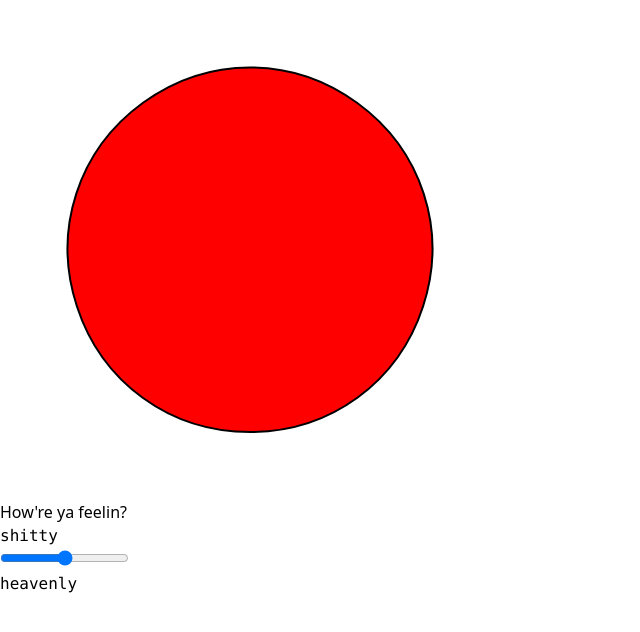
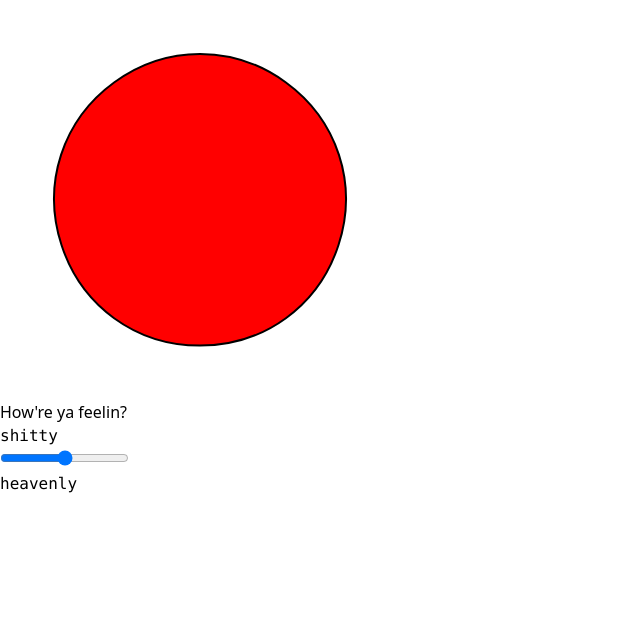
Before and after one commit to Suraj-Gov/moody, a React (Vite) app: page / in a window 1280 px wide. Shown: the top 632 px of the page, without its empty margins (0-640 px from the left). Built offline with nearby package versions, Linux system fonts and the light colour scheme.

Commit message:
fix: vals derived from size

```diff
--- a/src/App.tsx
+++ b/src/App.tsx
@@ -14,7 +14,7 @@ function App() {
   return (
     <div className="flex justify-center items-center h-screen">
       <main className="flex flex-col justify-center items-center gap-12">
-        <ReactivePolyflower curr={moodQ} range={range} size={250} />
+        <ReactivePolyflower curr={moodQ} range={range} size={200} />
         <section className="flex flex-col justify-center items-center">
           <label htmlFor="mood-slider">How're ya feelin?</label>
           <div className="mt-4 flex gap-4">
--- a/src/components/ReactivePolyflower.tsx
+++ b/src/components/ReactivePolyflower.tsx
@@ -90,13 +90,13 @@ const getReactiveConfig = (props: props) => {
   if (isHeavenly) {
     const d = toRange(max * 0.07, max, curr);
     config.sides = 5;
-    config.rounding.petal = lerp(d, size, 40, 80);
-    config.elongation.petal = lerp(d, 1.4, 1.3, 1.5);
-    config.rounding.fold = lerp(d, size * 0.1, 10, 5, 0);
-    config.elongation.fold = lerp(d, 2.5, 1.4);
-    config.foldRadiusRange = lerp(d, 1, 0.6);
+    config.rounding.petal = size * lerp(d, 1, 0.2, 0.3);
+    config.elongation.petal = lerp(d, 1.4, 1.3, 1.3);
+    config.rounding.fold = size * lerp(d, 0.1, 0.05, 0.025, 0);
+    config.elongation.fold = lerp(d, 2.5, 1);
+    config.foldRadiusRange = lerp(d, 1, 0.65);
     config.petalRadiusRange *= lerp(d, 1, 0.9, 0.7);
-    config.size *= lerp(d, 1, 1.1, 1.15, 1.4, 1.8);
+    config.size *= lerp(d, 1, 1.1, 1.15, 1.4, 1.75);
     // if (curr >= max * 0.07 && curr <= max * 0.33) {
     //   config.petalRadiusRange = 0.9;
     // } else {
```
